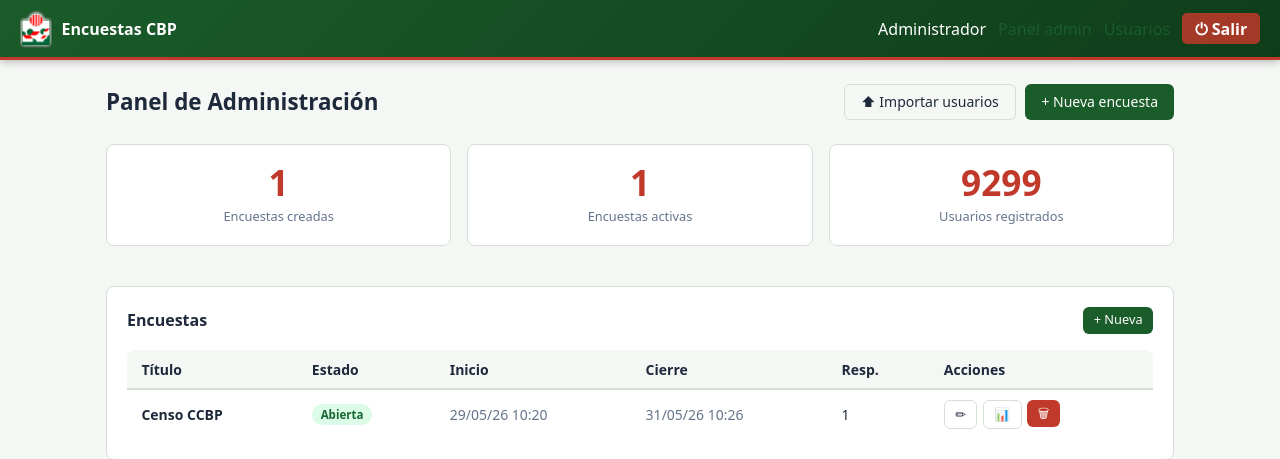
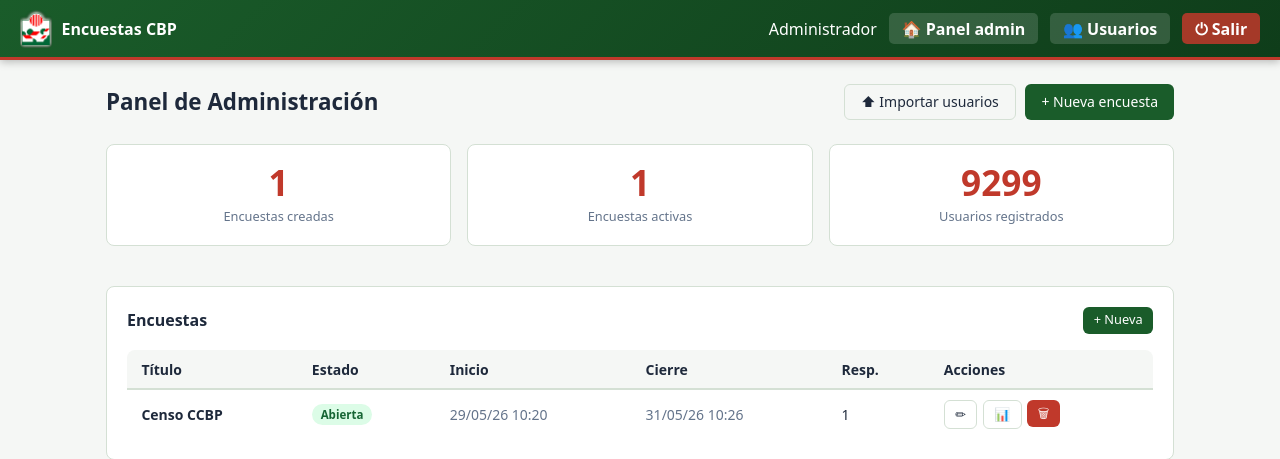
Before and after one commit to insuagm240815/encuesta, a Flask app: page /admin/ in a window 1280 px wide. Shown: the top 459 px of the page. Run offline with Flask 3, Linux system fonts and the light colour scheme; a user stored in the database is signed in; data comes from the database, SQL or seed files in the repository.

Commit message:
mejorar visibilidad links navbar admin

```diff
--- a/templates/base.html
+++ b/templates/base.html
@@ -213,10 +213,10 @@
   <div class="nav-menu" id="nav-menu">
     <span class="user-name">{{ session.user_name }}</span>
     {% if session.is_admin %}
-      <a href="/admin/">Panel admin</a>
-      <a href="/admin/users">Usuarios</a>
+      <a href="/admin/" style="background:rgba(255,255,255,.15);padding:.3rem .8rem;border-radius:5px;color:#fff;font-weight:600;">🏠 Panel admin</a>
+      <a href="/admin/users" style="background:rgba(255,255,255,.15);padding:.3rem .8rem;border-radius:5px;color:#fff;font-weight:600;">👥 Usuarios</a>
     {% else %}
-      <a href="/encuesta/">Mis encuestas</a>
+      <a href="/encuesta/" style="background:rgba(255,255,255,.15);padding:.3rem .8rem;border-radius:5px;color:#fff;font-weight:600;">📋 Mis encuestas</a>
     {% endif %}
     <a href="/logout" style="background:rgba(192,57,43,.85);padding:.3rem .8rem;border-radius:5px;color:#fff;font-weight:600;">⏻ Salir</a>
   </div>
```
